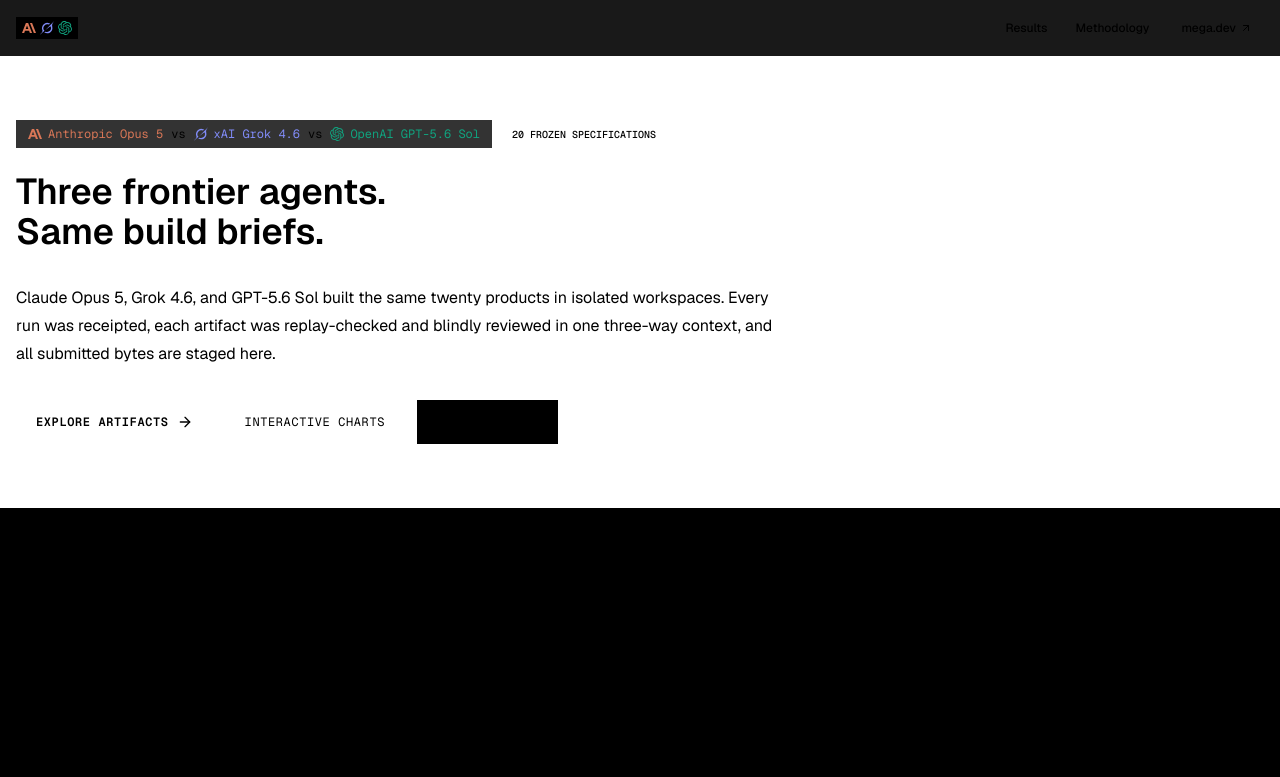
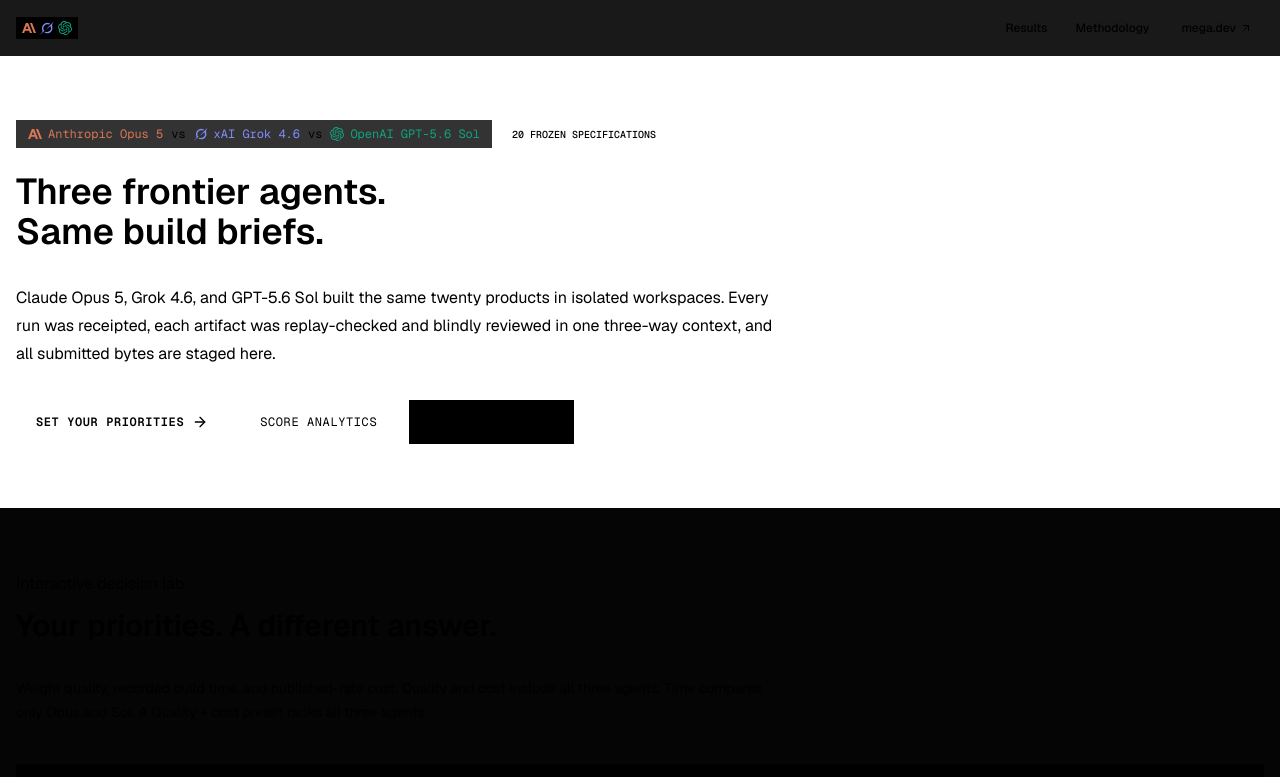
Before and after one commit to johnlindquist/opus5-vs-gpt56-vs-grok46, a Next.js app: page / in a window 1280 px wide. Shown: the top 777 px of the page. Built offline with nearby package versions, Linux system fonts and the light colour scheme.

Commit message:
Position Decision Lab above results to scaffold rankings down to benchmark data

```diff
--- a/src/app/page.tsx
+++ b/src/app/page.tsx
@@ -5,7 +5,7 @@ import {
   Layers3,
   LockKeyhole,
   Play,
-  Scale,
+  Sliders,
   Sparkles,
   Trophy,
 } from "lucide-react";
@@ -49,7 +49,7 @@ export default function Home() {
 
   return (
     <>
-      {/* HERO SECTION */}
+      {/* 1. HERO SECTION */}
       <section className="mega-grid border-b border-border">
         <div className="mx-auto max-w-[1600px] px-4 py-16 sm:px-6 sm:py-24 lg:px-8 lg:py-32">
           {/* Tri-Brand Identity Header */}
@@ -87,32 +87,32 @@ export default function Home() {
             </p>
             <div className="flex flex-wrap gap-3 md:justify-end">
               <Link
-                href="#showcase"
+                href="#decision-lab"
                 className="inline-flex h-11 items-center gap-2 border border-foreground bg-foreground px-5 font-mono text-xs font-semibold uppercase tracking-wider text-background transition-opacity hover:opacity-90"
               >
-                Explore artifacts <ArrowRight className="size-4" />
+                Set your priorities <ArrowRight className="size-4" />
               </Link>
               <Link
                 href="#analytics"
                 className="inline-flex h-11 items-center gap-2 border border-border bg-card px-5 font-mono text-xs uppercase tracking-wider text-foreground hover:border-foreground"
               >
-                Interactive Charts
+                Score Analytics
               </Link>
               <Link
-                href="/methodology"
+                href="#showcase"
                 className="inline-flex h-11 items-center gap-2 border border-border bg-black px-5 font-mono text-xs uppercase tracking-wider text-muted-foreground hover:border-border/80 hover:text-foreground"
               >
-                How it worked
+                Artifact Gallery
               </Link>
             </div>
           </div>
         </div>
       </section>
 
-      {/* ARTIFACT SHOWCASE */}
-      <DemoShowcase items={showcaseItems} />
+      {/* 2. DECISION LAB (CUSTOM PRIORITIES & RANKING) — Positioned directly above results */}
+      <DecisionLab metrics={battleMetrics} />
 
-      {/* PAIRWISE ARENA */}
+      {/* 3. PAIRWISE BATTLE ARENA */}
       <section className="border-b border-border bg-[#050505]">
         <div className="mx-auto max-w-[1600px] px-4 py-14 sm:px-6 lg:px-8">
           <div className="mb-8 flex flex-wrap items-end justify-between gap-5">
@@ -241,10 +241,7 @@ export default function Home() {
         </div>
       </section>
 
-      {/* DECISION LAB (CUSTOM RANKINGS) */}
-      <DecisionLab metrics={battleMetrics} />
-
-      {/* INTERACTIVE BENCHMARK SUITE & TRIAD GRADEBOOK */}
+      {/* 4. INTERACTIVE BENCHMARK SUITE & TRIAD GRADEBOOK */}
       <section id="analytics" className="scroll-mt-20 mx-auto max-w-[1600px] px-4 py-16 sm:px-6 lg:px-8 lg:py-24">
         <div className="mb-10 grid gap-6 lg:grid-cols-[.7fr_1.3fr] lg:items-end">
           <div>
@@ -287,7 +284,10 @@ export default function Home() {
         </div>
       </section>
 
-      {/* DONUT & METHODOLOGY BREAKDOWN */}
+      {/* 5. ARTIFACT SIGNAL & GALLERY */}
+      <DemoShowcase items={showcaseItems} />
+
+      {/* 6. DONUT & METHODOLOGY BREAKDOWN */}
       <section className="border-y border-border bg-[#050505]">
         <div className="mx-auto grid max-w-[1600px] gap-8 px-4 py-16 sm:px-6 lg:grid-cols-[1fr_1.4fr] lg:px-8 lg:py-24">
           <div>
@@ -331,7 +331,7 @@ export default function Home() {
         </div>
       </section>
 
-      {/* COMPLETE MATRIX SECTION */}
+      {/* 7. COMPLETE MATRIX SECTION */}
       <section id="matrix" className="scroll-mt-20 mx-auto max-w-[1600px] px-4 py-16 sm:px-6 lg:px-8 lg:py-24">
         <div className="mb-8 flex flex-wrap items-end justify-between gap-5">
           <div>
@@ -409,7 +409,7 @@ export default function Home() {
         </div>
       </section>
 
-      {/* FOOTER CALLOUT */}
+      {/* 8. FOOTER CALLOUT */}
       <section className="mega-grid border-t border-border">
         <div className="mx-auto max-w-[1600px] px-4 py-20 sm:px-6 lg:px-8">
           <div className="grid gap-10 lg:grid-cols-[1fr_1fr] lg:items-center">
```
